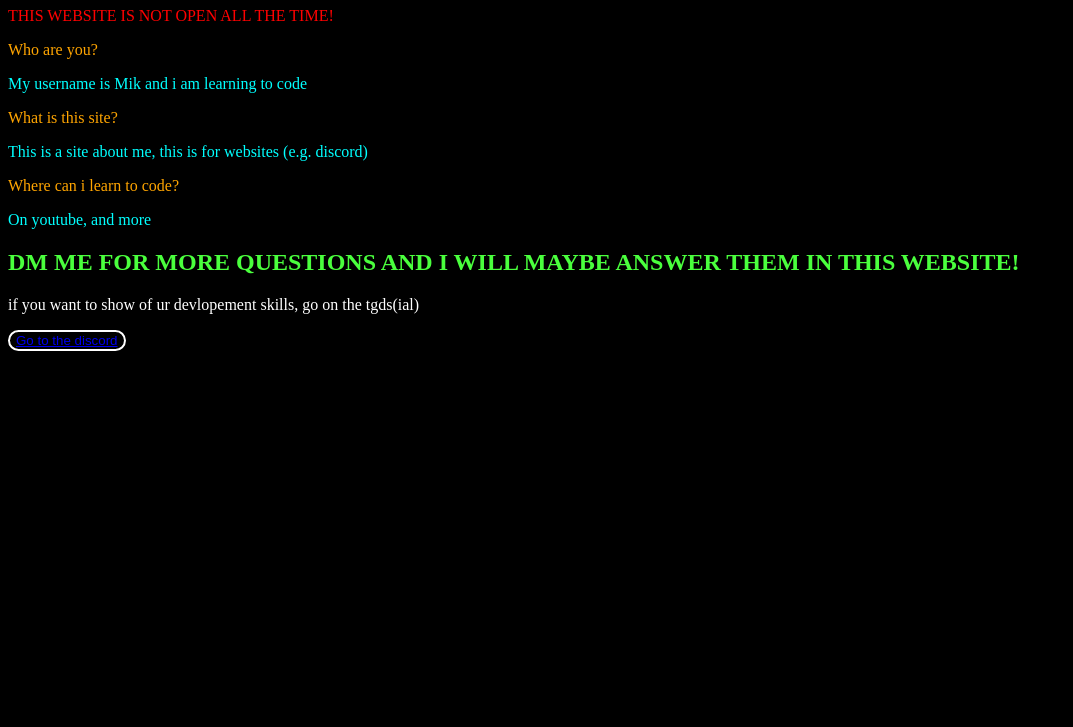
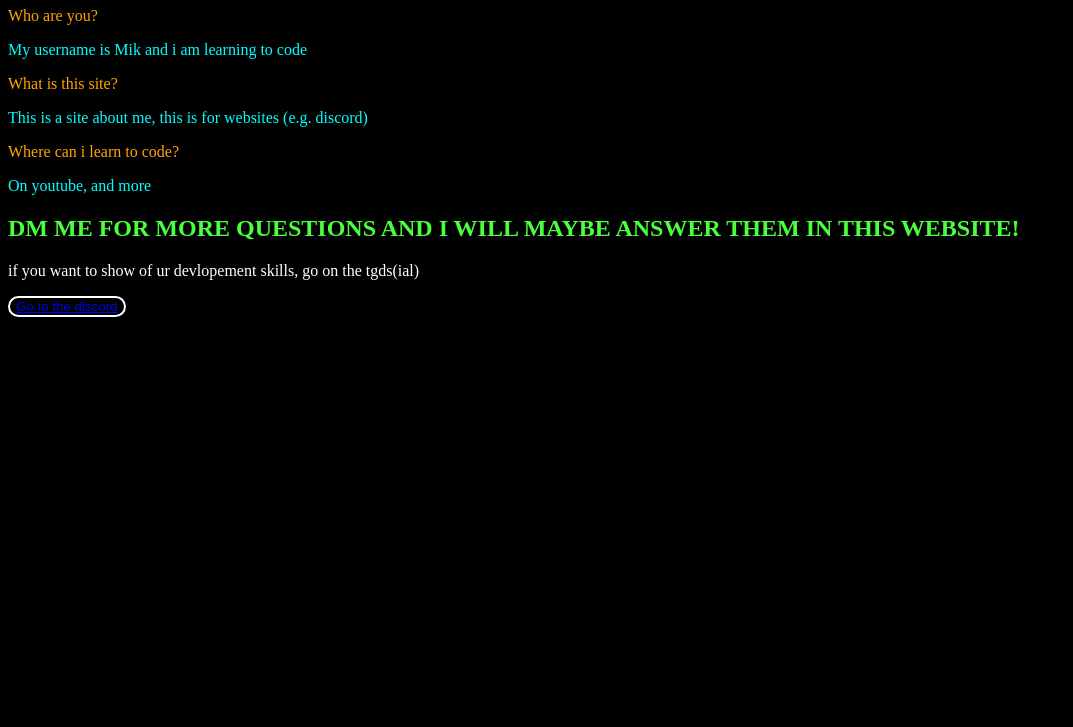
Before and after one commit to MikIsCoding123/aboutmewebsite, a plain HTML site: page index.html in a window 1280 px wide. Shown: the part 73-800 px from the top of the page, without its empty margins (0-1073 px from the left). Drawn offline with Linux system fonts and the light colour scheme.

Commit message:
Update index.html

```diff
--- a/index.html
+++ b/index.html
@@ -10,7 +10,6 @@
 
 <body class=body>
   <h1 class=wh>About me</h1>
-  <p class=rd>THIS WEBSITE IS NOT OPEN ALL THE TIME!</p>
   <p class=or >Who are you?</p>
   <p class=aqua>My username is Mik and i am learning to code</p>
   <p class=or>What is this site?</p>
```
